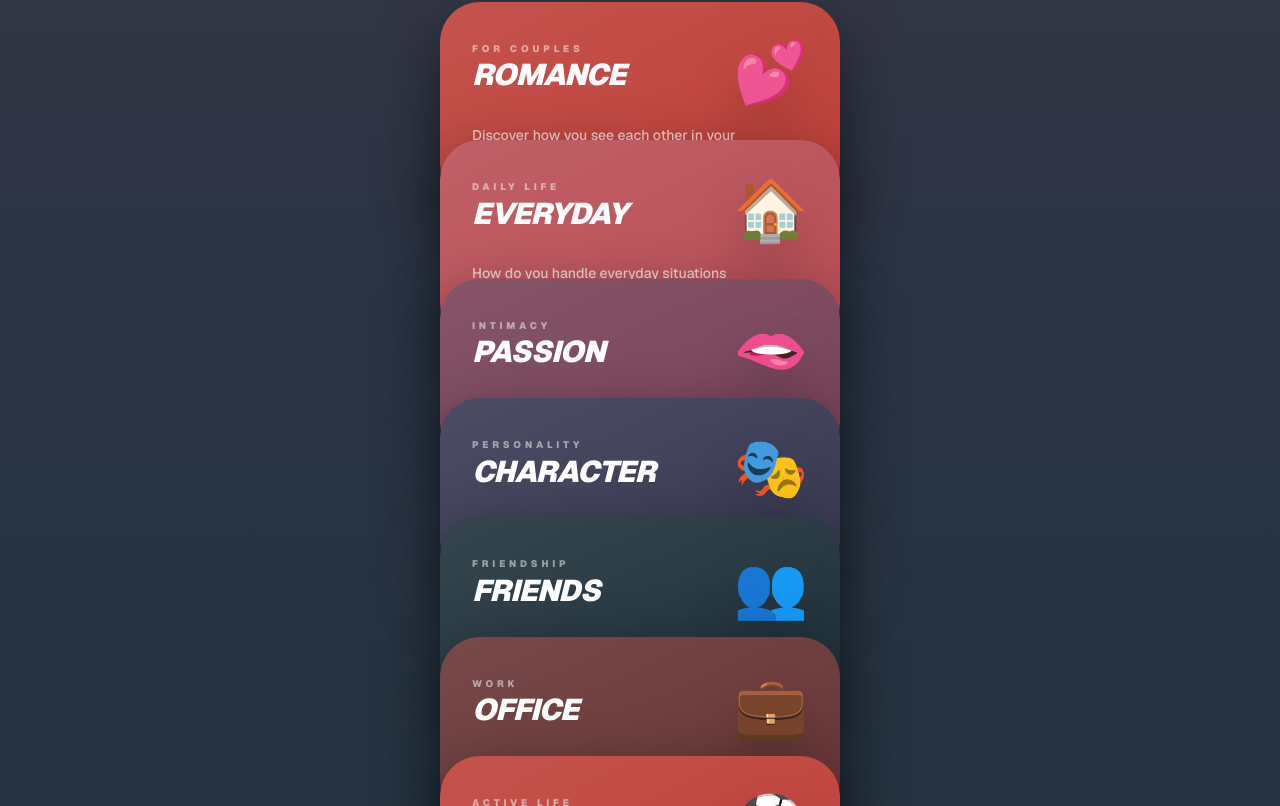
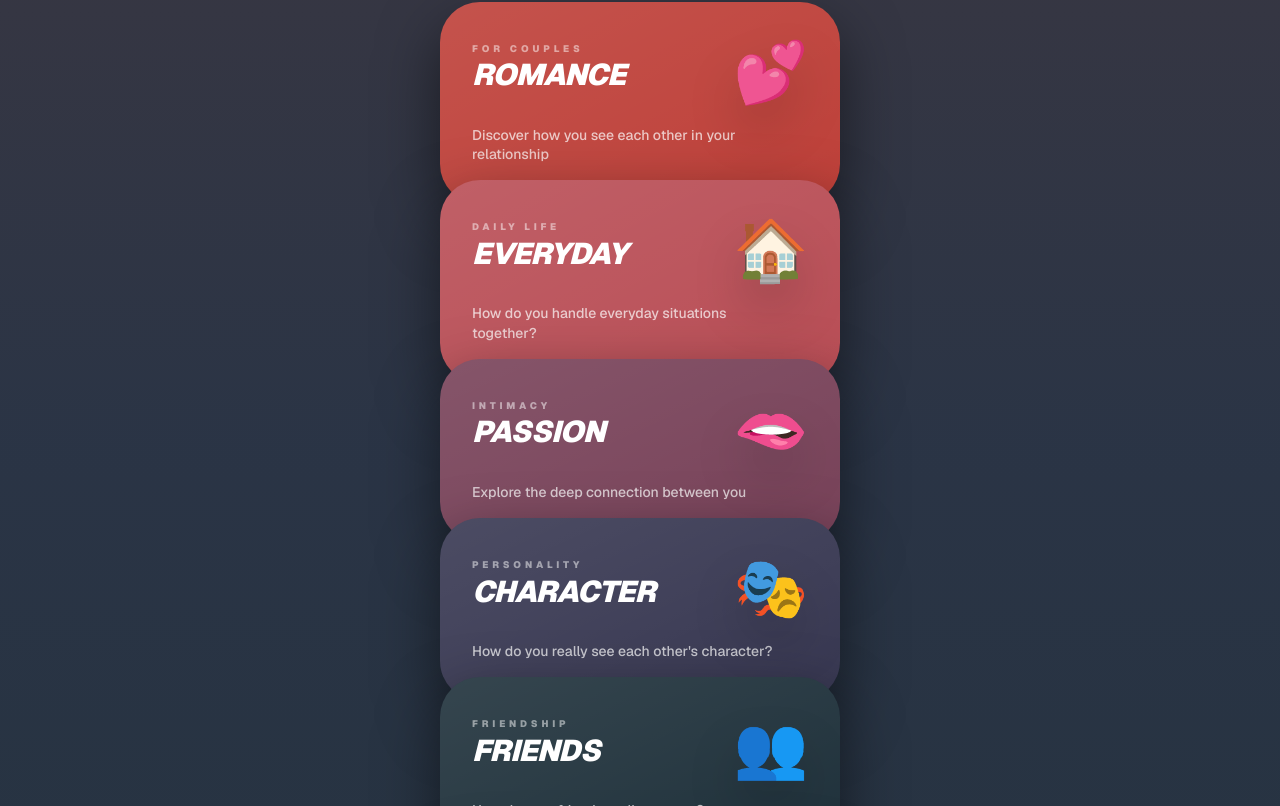
Before and after one commit to ivanshyla/knowing-you-app, a Next.js app: page / in a window 1280 px wide. Shown: the part 854-1660 px from the top of the page. Built offline with nearby package versions, Linux system fonts and the light colour scheme; no server answers.

Commit message:
fix: reduce card overlap so description text is visible

```diff
--- a/app/page.tsx
+++ b/app/page.tsx
@@ -164,8 +164,8 @@ function PackCard({ pack, index, color }: { pack: QuestionPack; index: number; c
     <Link
       href={`/room/create?pack=${pack.id}`}
       className={`block rounded-[2.5rem] px-8 py-10 text-white transition-all duration-500 ${
-        isFirst ? '' : '-mt-16'
-      } shadow-[0_25px_60px_rgba(0,0,0,0.5)] active:scale-[0.98] hover:translate-y-[-50px] hover:z-50 relative group overflow-hidden`}
+        isFirst ? '' : '-mt-6'
+      } shadow-[0_25px_60px_rgba(0,0,0,0.5)] active:scale-[0.98] hover:translate-y-[-20px] hover:z-50 relative group overflow-hidden`}
       style={{
         backgroundColor: color,
         zIndex: 10 + index
```
